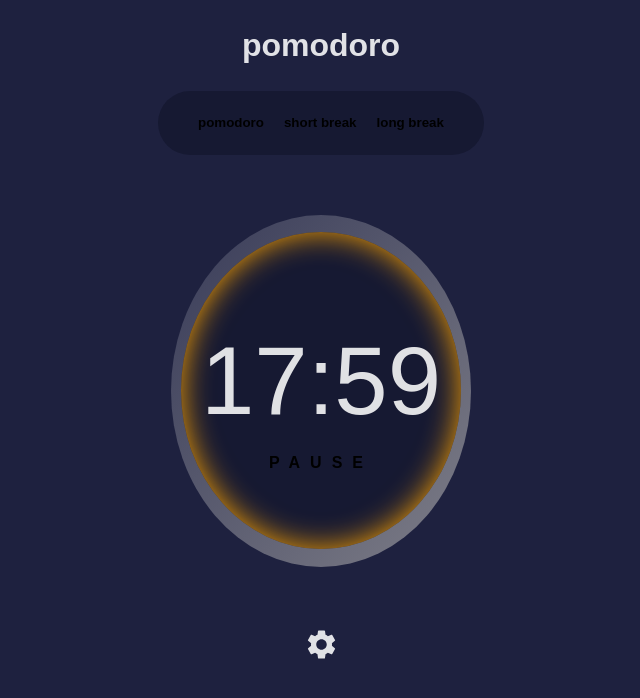
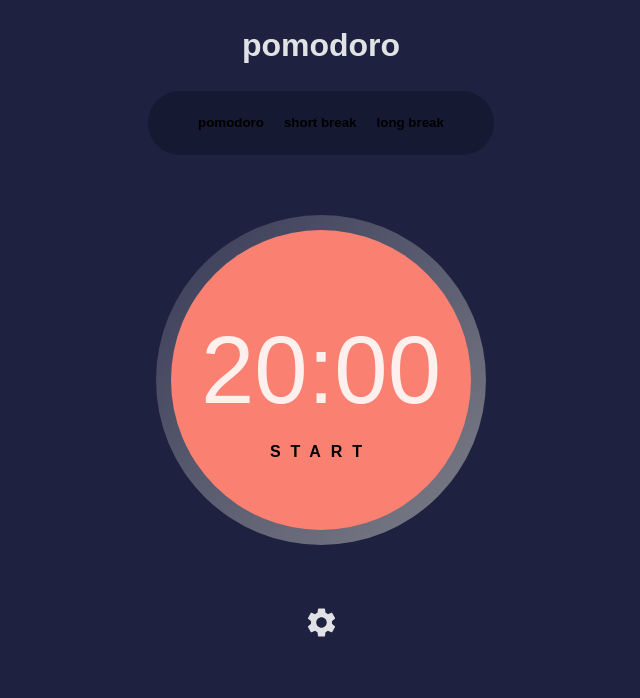
Before and after one commit to bilanoo/pomodoro-app, a React (Vite) app: page / in a window 1280 px wide. Shown: the top 698 px of the page, without its empty margins (319-959 px from the left). Built offline with nearby package versions, Linux system fonts and the light colour scheme.

Commit message:
implemented the start and stop for the timer.

```diff
--- a/src/App.tsx
+++ b/src/App.tsx
@@ -1,9 +1,11 @@
+import { useState } from "react";
 import "./App.css";
 import { BreakSelector } from "./BreakSelector";
 import { Settings } from "./Settings";
 import { Timer } from "./Timer";
 
 function App() {
+  const [displayTimer, setTimer] = useState<number>(20 * 60);
   return (
     <>
       <div className="pomodoro-container">
@@ -16,7 +18,7 @@ function App() {
             alignItems: "center",
           }}
         >
-          <Timer />
+          <Timer displayTime={displayTimer} setTime={setTimer} />
           <Settings />
         </div>
       </div>
--- a/src/BreakSelector/index.tsx
+++ b/src/BreakSelector/index.tsx
@@ -6,7 +6,7 @@ export const BreakSelector = () => {
       <button
         className="break-type-button"
         id="pomodoro-button"
-        style={{ paddingLeft: "40px" }}
+        style={{ marginLeft: "40px" }}
       >
         pomodoro
       </button>
@@ -16,7 +16,7 @@ export const BreakSelector = () => {
       <button
         className="break-type-button"
         id="long-break-button"
-        style={{ paddingRight: "40px" }}
+        style={{ marginRight: "40px" }}
       >
         long break
       </button>
--- a/src/Settings/Settings.css
+++ b/src/Settings/Settings.css
@@ -1,5 +1,6 @@
 .settings-icon {
   position: relative;
+  cursor: pointer;
 }
 
 .settings-container {
--- a/src/Timer/Timer.css
+++ b/src/Timer/Timer.css
@@ -1,6 +1,6 @@
 .timer-container {
-  height: 22em;
-  width: 300px;
+  height: 330px;
+  width: 330px;
   border-radius: 50%;
   background-color: #161932;
   background-image: linear-gradient(to bottom right, #383b58, #7e7e88);
@@ -14,14 +14,20 @@
 .display-timer {
   display: flex;
   flex-direction: column;
-  height: 90%;
-  width: 280px;
+  height: 300px;
+  width: 300px;
   border-radius: 50%;
   background-color: #161932;
   justify-content: center;
   align-items: center;
 
-  box-shadow: inset 0 0 30px #f8a100;
+  background: linear-gradient(to left, salmon 50%, lightblue 50%) right;
+  background-size: 200%;
+  transition: 8s ease-out;
+}
+
+.display-timer:hover {
+  background-position: left;
 }
 
 .current-time {
--- a/src/Timer/index.tsx
+++ b/src/Timer/index.tsx
@@ -1,13 +1,55 @@
+import { useEffect, useState } from "react";
 import "./Timer.css";
 
-export const Timer = () => {
+interface TimerProps {
+  displayTime: number;
+  setTime: React.Dispatch<React.SetStateAction<number>>;
+}
+
+export const Timer = ({ displayTime, setTime }: TimerProps) => {
+  const [startAndPause, setStartAndPause] = useState<boolean>(false);
+
+  useEffect(() => {
+    let timer = 0;
+
+    if (startAndPause && displayTime > 0) {
+      timer = setInterval(() => setTime((prev) => prev - 1), 1000);
+    }
+
+    return () => clearInterval(timer);
+  }, [displayTime, startAndPause]);
+
+  // Format time to "mm:ss"
+  const formatTime = (timeInSeconds: number) => {
+    const minutes = Math.floor(timeInSeconds / 60);
+    const seconds = timeInSeconds % 60;
+    const formattedMinutes = minutes < 10 ? `0${minutes}` : minutes;
+    const formattedSeconds = seconds < 10 ? `0${seconds}` : seconds;
+    return `${formattedMinutes}:${formattedSeconds}`;
+  };
+  function handleClick(
+    // eslint-disable-next-line @typescript-eslint/no-unused-vars
+    event: React.MouseEvent<HTMLButtonElement, MouseEvent>
+  ): void {
+    if (!startAndPause) {
+      setStartAndPause(true);
+    } else {
+      setStartAndPause(false);
+    }
+  }
+
   return (
     <>
       <div className="timer-container">
         <div className="display-timer">
-          <p className="current-time">17:59</p>
-          <button className="pause-timer" id="pause-timer-button">
-            PAUSE
+          <p className="current-time">{formatTime(displayTime)}</p>
+          <button
+            type="button"
+            className="pause-timer"
+            id="pause-timer-button"
+            onClick={handleClick}
+          >
+            {startAndPause ? "PAUSE" : "START"}
           </button>
         </div>
       </div>
```
